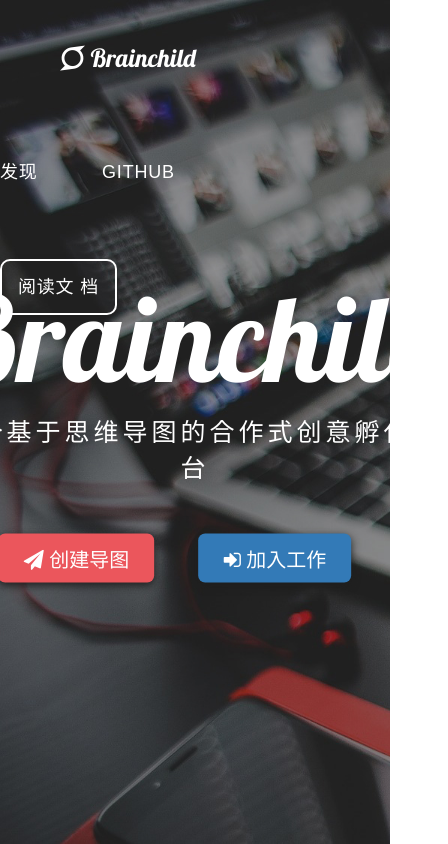
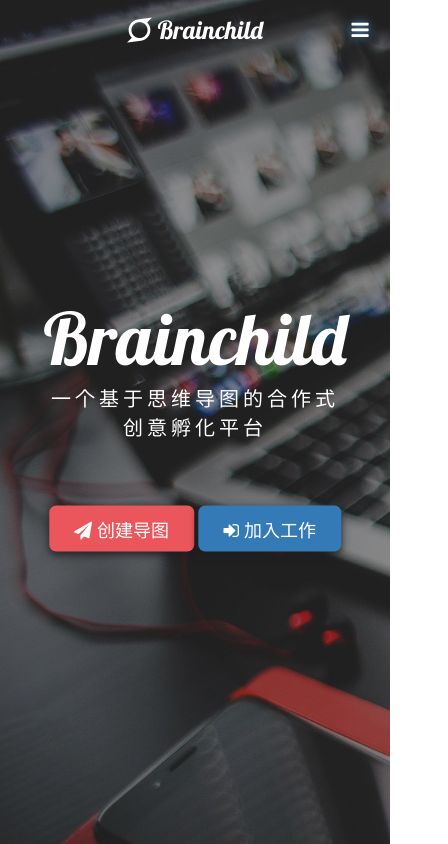
Before and after one commit to fengpanhe/Brainchild, a plain HTML site: page templates/index.html in a window 390 px wide. Shown: the whole page, 448 px wide, since content can reach past the window. Drawn offline with Linux system fonts and the light colour scheme.

Commit message:
为主页添加小尺寸屏幕兼容

```diff
--- a/static/css/index.css
+++ b/static/css/index.css
@@ -36,6 +36,7 @@
 nav{
     width: 100%;
     position: relatve;
+    transition: all 0.2s;
 }
 nav > ul{
     float: right;
@@ -47,6 +48,7 @@
     font-size: 25px;
     margin-left: 60px;
     cursor: pointer;
+    transition: all 0.2s;
 }
 nav li{
     margin-right: 60px;
@@ -65,7 +67,9 @@
     box-shadow: 0px 5px 9px rgb(30,30,30);
     transition: all,0.2s;
 }
-
+#menu{
+    display: none;
+}
 /*中间部分*/
 #center-block{
     position: absolute;
@@ -134,3 +138,80 @@
     border-color: rgb(68,114,196);
     background-color: rgb(68,114,196);
 }
+
+@media (max-width: 756px){
+    /*在小尺寸屏幕上导航栏重布局*/
+    nav{
+        height: 60px;
+        overflow: hidden;
+    }
+    nav.expand{
+    /*nav:hover{*/
+        /*点击后伸展开的导航栏*/
+        height: 180px;
+        background-color: rgba(0,0,0,.6);
+    }
+    nav.expand>#brand,nav.expand>#menu,{
+    /*nav:hover>#brand,nav:hover>#menu{*/
+        opacity: .5;
+    }
+    nav.expand li:nth-child(1),nav.expand li:nth-child(3){
+    /*nav:hover li:nth-child(1),nav:hover li:nth-child(3){*/
+        background-color: rgba(255,255,255,.1);
+    }
+    #brand{
+        width: 100%;
+        height: 60px;
+        line-height: 60px;
+        text-align: center;
+        margin-left: 0;
+    }
+    nav>ul,nav li{
+        width: 100%;
+        height: 30px;
+        font-size: 14px;
+        text-align: center;
+        margin-right: 0;
+    }
+    nav a{
+        line-height: 30px;
+    }
+    #read-document{
+        border: none;
+        box-shadow: none;
+    }
+    #read-document:hover{
+        border: none;
+        box-shadow: none;
+        background-color: transparent;
+    }
+    #menu{
+        display: block;
+        width: 40px;
+        height: 60px;
+        line-height: 60px;
+        border: none;
+        background: transparent;
+        position: absolute;
+        right: 10px;
+        font-size: 20px;
+        color: white;
+        text-shadow: 0px 0px 10px rgb(81,152,213);
+    }
+    #menu:focus{
+        outline: none;
+    }
+
+    /*中间部分的字体*/
+    #head-title{
+        font-size: 72px;
+    }
+    #center-block p{
+        font-size: 20px;
+    }
+    #btn-set button{
+        font-size: 18px;
+        margin-right: 0;
+        margin-top: 15px;
+    }
+}
--- a/static/js/index.js
+++ b/static/js/index.js
@@ -88,6 +88,25 @@
 	}
 }
 
+function initNavMenu(){
+	//在小尺寸屏幕上的导航栏菜单按钮功能
+	var menu = document.querySelector("#menu");
+	menu.onclick = function(e){
+		var nav = menu.parentNode;
+		nav.classList.toggle("expand");
+		//改图标为关闭
+		var icon = menu.firstChild;
+		if(icon.classList.contains("fa-bars")){
+			icon.classList.remove("fa-bars");
+			icon.classList.add("fa-times");
+		}else{
+			icon.classList.add("fa-bars");
+			icon.classList.remove("fa-times");
+		}
+	};
+}
+
 $(document).ready(function(){
 	initFODs();
+	initNavMenu();
 })
--- a/templates/index.html
+++ b/templates/index.html
@@ -16,11 +16,12 @@
         <div id="fod-mask"></div>
         <div id="background-img"></div>
         <nav>
+            <button id="menu"><i class="fa fa-bars"></i></button>
             <span id="brand"><i class="fa fa-superpowers"></i> Brainchild</span>
             <ul>
                 <li><a href="#" class="hover-underline">发现</a></li>
                 <li><a class="hover-underline" target="_blank" href="https://github.com/HE1HE/Brainchild">GITHUB</a></li>
-                <li><a href="#" id="read-document">阅读文 档</a></li>
+                <li><a href="#" id="read-document">阅读文档</a></li>
             </ul>
         </nav>
         <div id="center-block">
```
